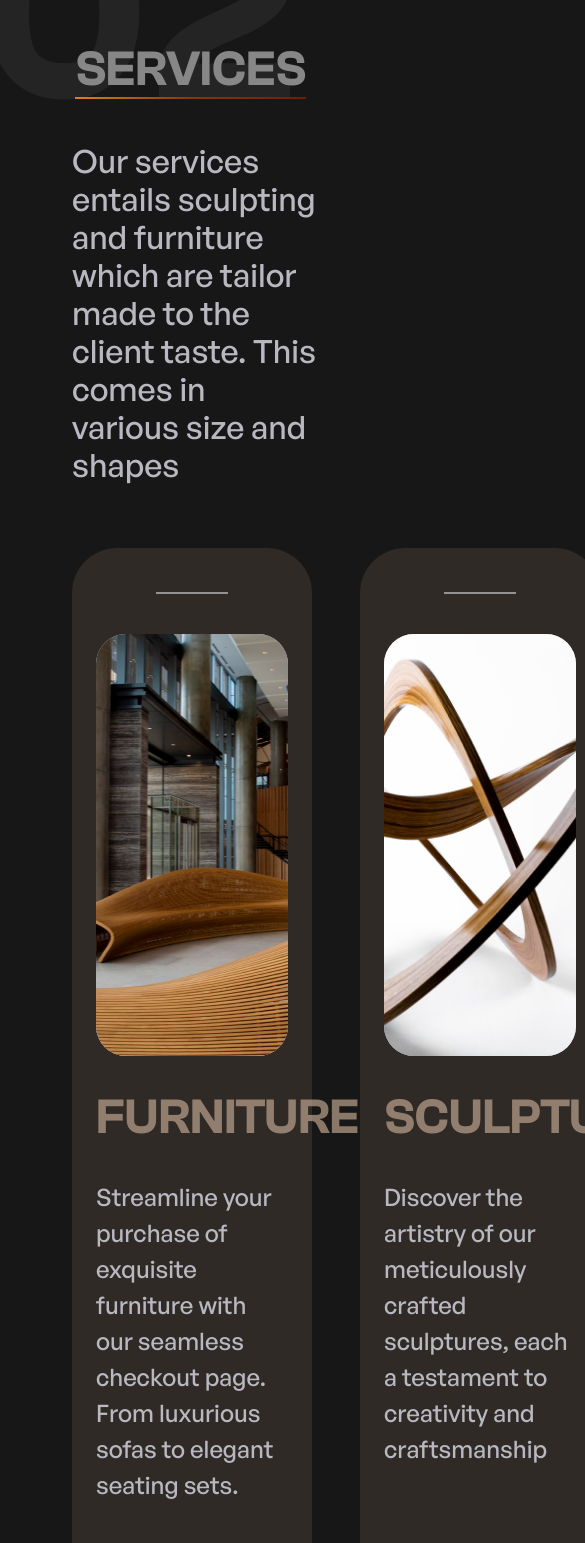
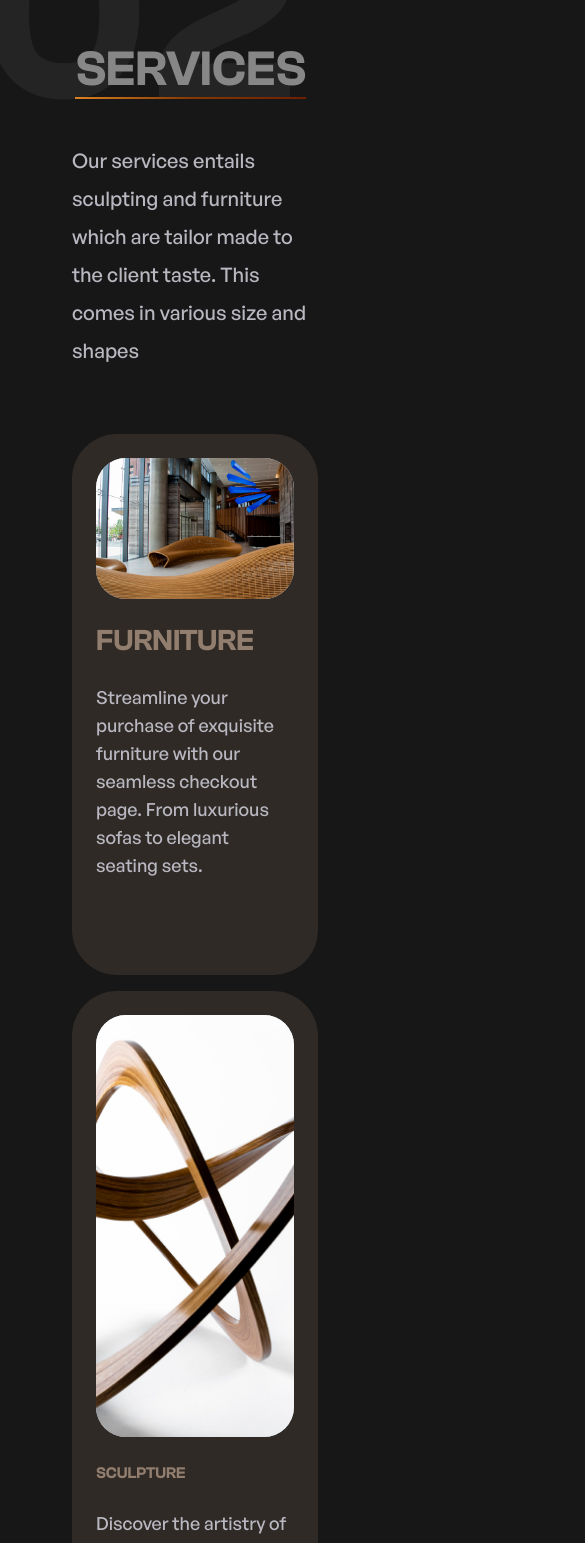
Before and after one commit to AfricanBudu/matthias-project, a React (Vite) app: page / in a window 390 px wide. Shown: the part 4448-5991 px from the top of the page, 585 px wide, since content can reach past the window. Built offline with nearby package versions, Linux system fonts and the light colour scheme.

Commit message:
Adjusted service content to responsiveness

```diff
--- a/src/assets/service.jsx
+++ b/src/assets/service.jsx
@@ -3,33 +3,38 @@ import Header from "./header";
 const Service = () => {
     return (
         <>
-        <Header order={'02'} text={'SERVICES'}/>
+            <Header order={'02'} text={'SERVICES'} />
             <section className=' px-[4.5rem]'>
+                {/* =================Services text==================== */}
                 <div className='font-General_Sans'>
-            <p className=' text-[32px] leading-[38px] font-[500] text-[#B9B8C1]'>Our services entails sculpting and furniture which are tailor made to the client taste.
+                    <p className='text-xl leading-[38px] font-[500] text-[#B9B8C1] md:text-[32px]'>
+                        Our services entails sculpting and furniture which are tailor made to the client taste.
                         This comes in various size and shapes</p>
                 </div>
+                {/* ==================Card Container================= */}
                 <div className='pt-16'>
-                <div className="grid grid-cols-12 gap-12">
-                    <div className=' col-span-6  bg-[#2F2A26] p-6 pb-24 rounded-[45px]'>
-                        <div className='flex items-center justify-center py-10 pt-5 w-full'>
+                    <div className=" md:grid md:grid-cols-12 md:gap-12">
+                        {/* =====First card====== */}
+                        <div className='bg-[#2F2A26] mb-4 p-6 rounded-[45px] pb-24 md:col-span-6'>
+                            <div className='hidden items-center justify-center py-10 pt-5 w-full md:flex'>
                                 <div className='w-[72px] border border-[#D9D9D999]'>
 
                                 </div>
                             </div>
-                        <div className=' h-[421.85px] m-auto bg-slate-300 rounded-[30px] overflow-hidden'>
+                            <div className=' m-auto bg-slate-300 rounded-[30px] overflow-hidden md:h-[421.85px]'>
                                 <img src="/images/nc_25 1.png" alt="" />
                             </div>
                             <div>
-                            <h2 className='text-[3.125rem] text-[#D6B89F99] font-Semibold_Grotesk py-6'>FURNITURE</h2>
-                            <p className='text-[24px] font-General_Sans font-[500] text-[#B9B8C1] '>Streamline your purchase of exquisite furniture with
+                                <h2 className='text-3xl text-[#D6B89F99] font-Semibold_Grotesk py-6 uppercase md:text-[3.125rem]'>furniture</h2>
+                                <p className='text-lg font-General_Sans font-[500] text-[#B9B8C1] md:text-[24px] '>Streamline your purchase of exquisite furniture with
                                     our seamless checkout page. From luxurious sofas
                                     to elegant seating sets.
                                 </p>
                             </div>
                         </div>
-                    <div className=' col-span-6 bg-[#2F2A26] p-6 pb-24 rounded-[45px]'>
-                         <div className='flex items-center justify-center py-10 pt-5 w-full'>
+                        {/* =====Second card====== */}
+                        <div className='bg-[#2F2A26] p-6 pb-24 rounded-[45px] md:col-span-6'>
+                            <div className='hidden items-center justify-center py-10 pt-5 w-full md:flex'>
                                 <div className='w-[72px] border border-[#D9D9D999]'>
 
                                 </div>
@@ -38,13 +43,11 @@ const Service = () => {
                                 <img src="/images/itinerum7 1.png" alt="" />
                             </div>
                             <div>
-                            <h2 className='text-[3.125rem] text-[#D6B89F99] font-Semibold_Grotesk py-6'>SCULPTURE</h2>
-                            <p className='text-[24px] font-General_Sans font-[500] text-[#B9B8C1] '>Discover the artistry of our meticulously crafted sculptures, each a testament to creativity and craftsmanship
+                                <h2 className='text-[#D6B89F99] font-Semibold_Grotesk py-6 uppercase md:text-[3.125rem]'>SCULPTURE</h2>
+                                <p className='text-lg font-General_Sans font-[500] text-[#B9B8C1] md:text-[24px]'>Discover the artistry of our meticulously crafted sculptures, each a testament to creativity and craftsmanship
                                 </p>
                             </div>
                         </div>
-
-
                     </div>
                 </div>
             </section>
```
Lines whose indentation alone changed are shown as unchanged.
